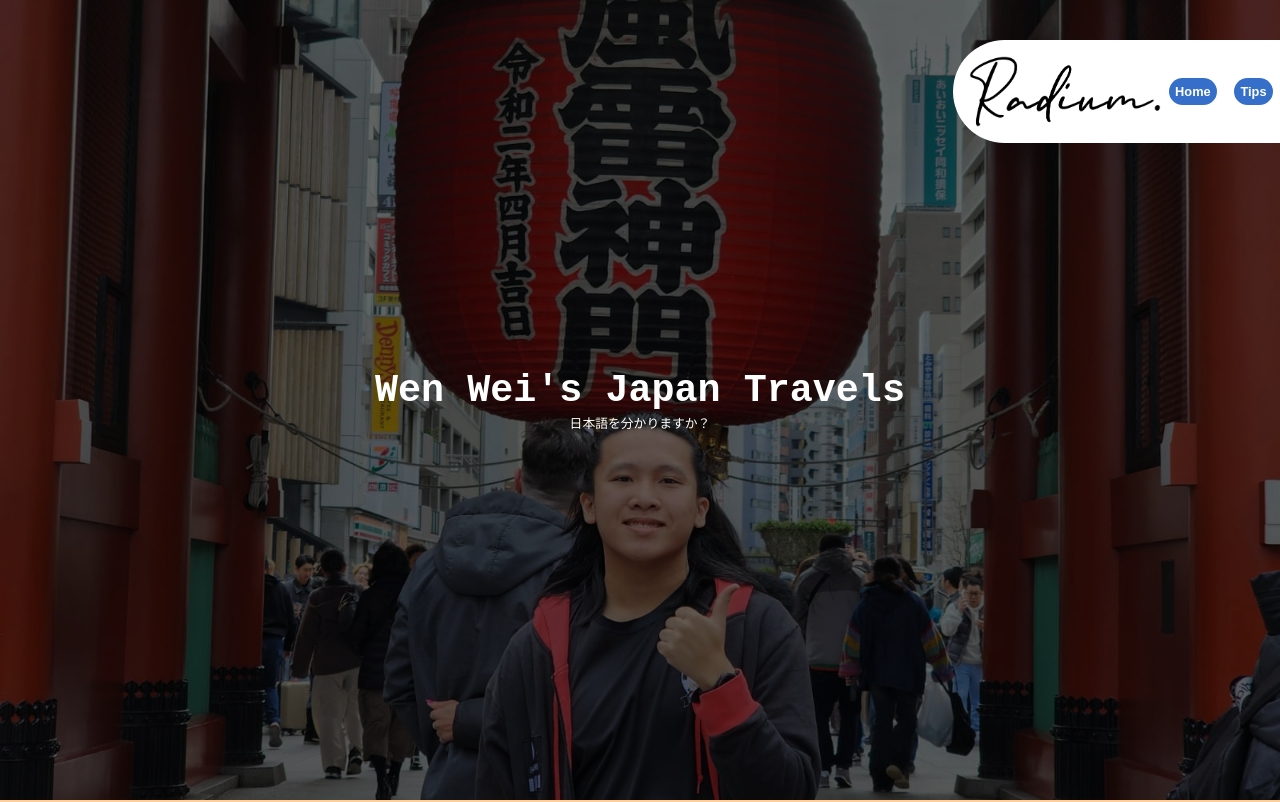
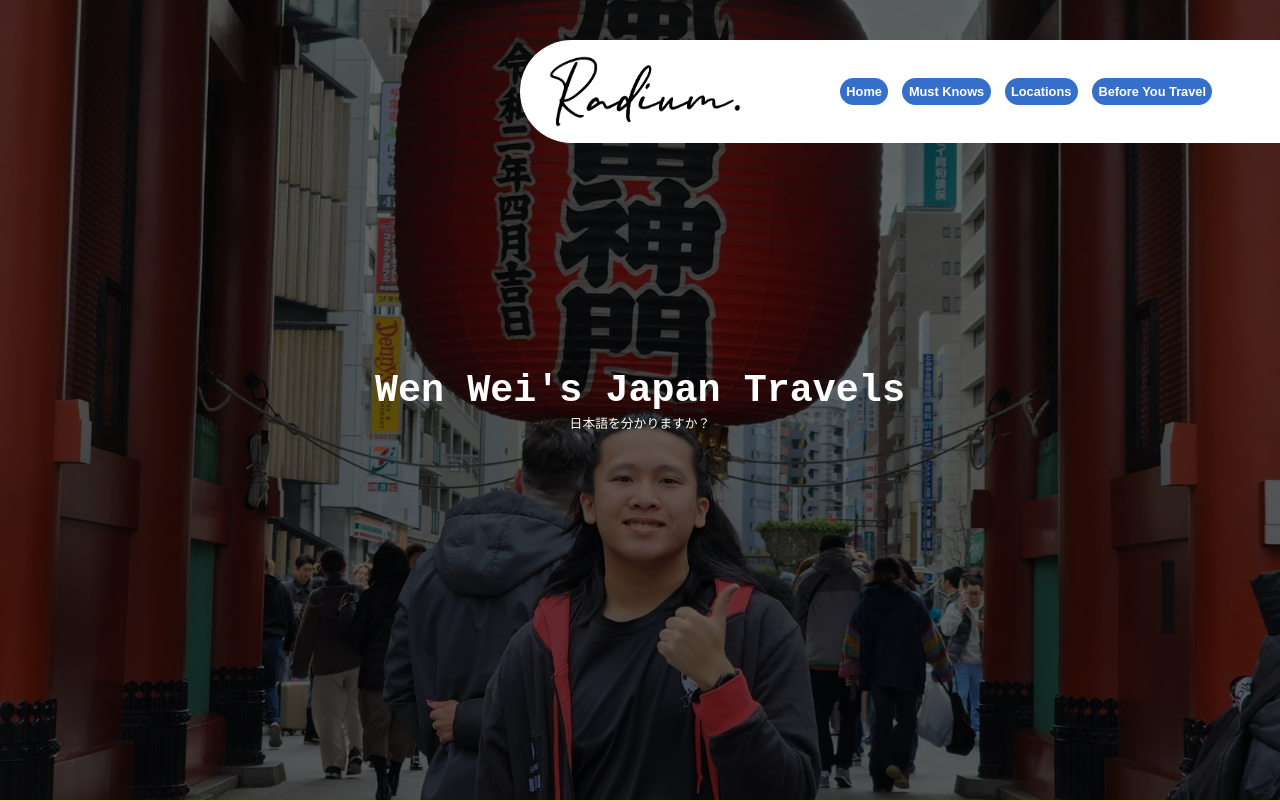
Before and after one commit to radiumerst/webdeva2, a plain HTML site: page index.html in a window 1280 px wide. Shown: the top 802 px of the page. Drawn offline with Linux system fonts and the light colour scheme.

Commit message:
Update navigation bar

```diff
--- a/css/style.css
+++ b/css/style.css
@@ -55,13 +55,14 @@ a {
 div.main-content {
     margin: 3vh 30vw;
     padding: 3vh 2.5vw;
-    border-radius: 5vw;
+    border-radius: 1vw;
+    border-style: double;
     background-color: #ffffff;
 }
 
 div.splash {
     position: top;
-    width: 100vw;
+    width: 100%;
     height: 100vh;
     overflow: hidden;
     margin: 0 0 3vh;
@@ -99,13 +100,12 @@ div.splash div p {
 
 header {
     position: fixed;
-    top: 0;
+    top: 5vh;
     right: 0;
     z-index: 99;
     display: flex;
     justify-content: space-between;
     align-items: center;
-    margin: 5vh 0 5vh 10vw;
     border-radius: 5em 0 0 5em;
     background-color: #ffffff;
     padding: 1em;
@@ -118,6 +118,7 @@ header button.logo {
     overflow: hidden;
     border: 0;
     background: none;
+    margin: 0 1vw;
 }
 header button.logo:hover {
     filter: opacity(50%);
@@ -128,10 +129,22 @@ header button.logo img {
     object-fit: cover;
 }
 header nav {
-    margin: 0% 2.5%;
+    margin: 0% 3%;
     display: flex;
     gap: 1em;
     white-space: nowrap;
+}
+header nav ul {
+    margin: 0;
+    list-style-type: none;
+    padding: 0;
+    margin: 0 5vw;
+
+}
+header nav ul li {
+    list-style: none;
+    display: inline-block;
+    margin-right: 10px;
 }
 header nav button {
     margin: 0 0.5%;
--- a/index.html
+++ b/index.html
@@ -14,13 +14,22 @@
             <button class="logo" onclick="showSubpage('home')"><img alt="Website logo" src="images/signature.png"></button>
         </div>
         <nav>
-            <button onclick="showSubpage('home')">Home</button>
+            <!-- <button onclick="showSubpage('home')">Home</button>
             <button onclick="showSubpage('subpage1')">Tips</button>
+            <button onclick="showSubpage('subpage1')">Tips</button>
+            <button onclick="showSubpage('subpage1')">Tips</button>
+            <button onclick="showSubpage('subpage1')">Tips</button> -->
+            <ul>
+                <li><button onclick="showSubpage('home')">Home</button></li>
+                <li><button onclick="showSubpage('subpage1')">Must Knows</button></li>
+                <li><button onclick="showSubpage('subpage1')">Locations</button></li>
+                <li><button onclick="showSubpage('subpage1')">Before You Travel</button></li>
+            </ul>
         </nav>
     </header>
     <div id="home" class="subpage">
         <div class="splash">
-            <img alt="Photo of me at Asakusa" src="images/splashImage.jpg">
+            <img alt="Photo of myself at Asakusa" src="images/splash-image.jpg">
             <div>
                 <h1>Wen Wei's Japan Travels</h1>
                 <p>日本語を分かりますか？</p>
```
Also changed, not shown: images/signature-white.png (added), images/splash-image.jpg (renamed from images/splashImage.jpg).
